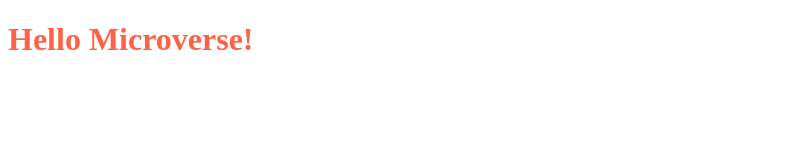
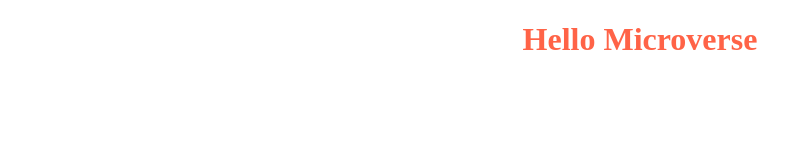
Before and after one commit to asadmisrani/firstmicroverse.github.io, a plain HTML site: page index.html in a window 1280 px wide. Shown: the whole page, without its empty margins (0-812 px from the left). Drawn offline with Linux system fonts and the light colour scheme.

Commit message:
all files are updated

```diff
--- a/index.html
+++ b/index.html
@@ -8,6 +8,8 @@
     <title>Microverse</title>
 </head>
 <body>
-    <h1>Hello Microverse!</h1>
+    <header class="my-styles">
+        <h1>Hello Microverse</h1>
+    </header>
 </body>
 </html>
--- a/style.css
+++ b/style.css
@@ -1,2 +1,4 @@
-h1 {
-    color: tomato; }
+.my-styles {
+    text-align: center;
+    color: tomato;
+  }
```
